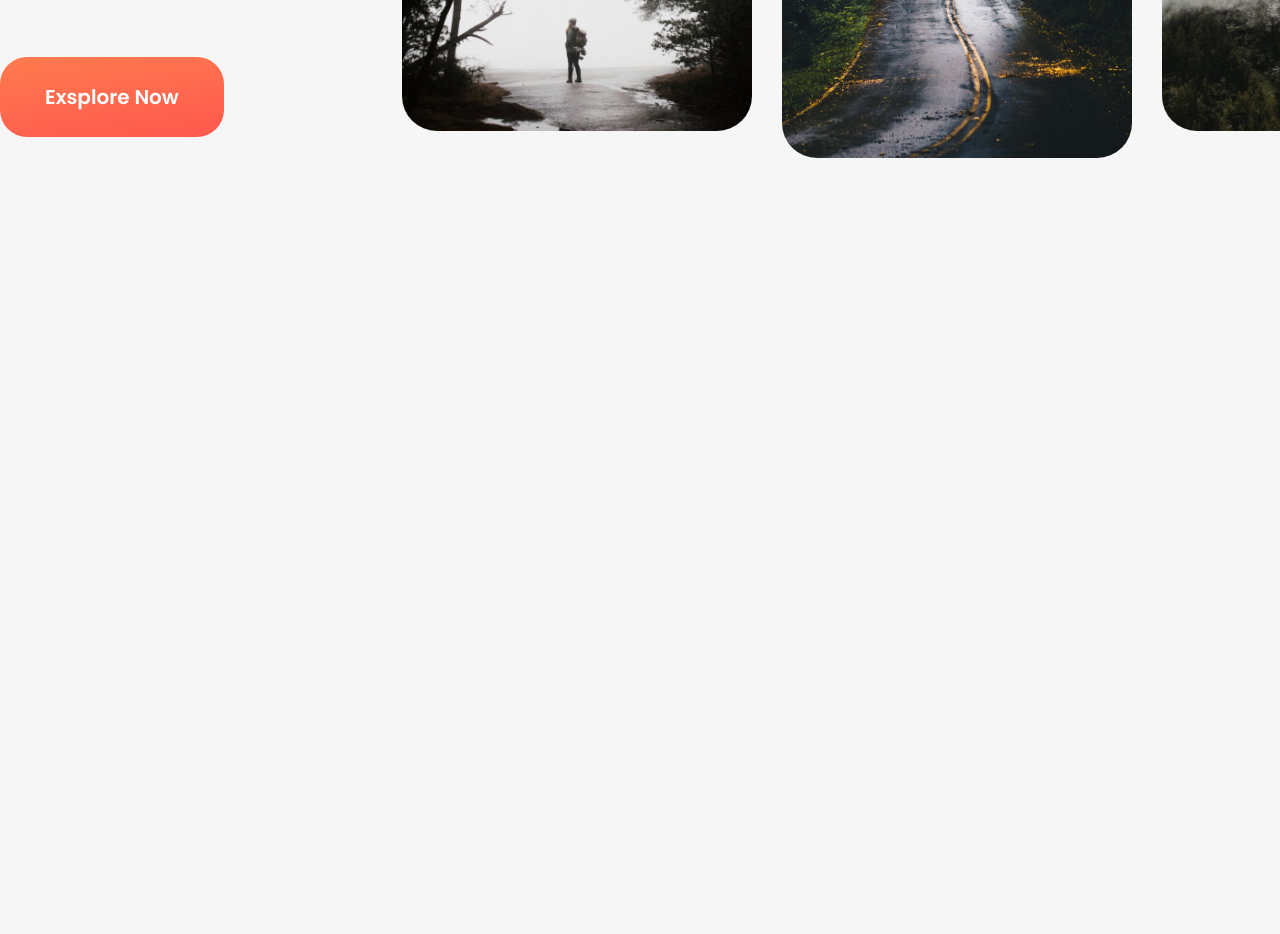
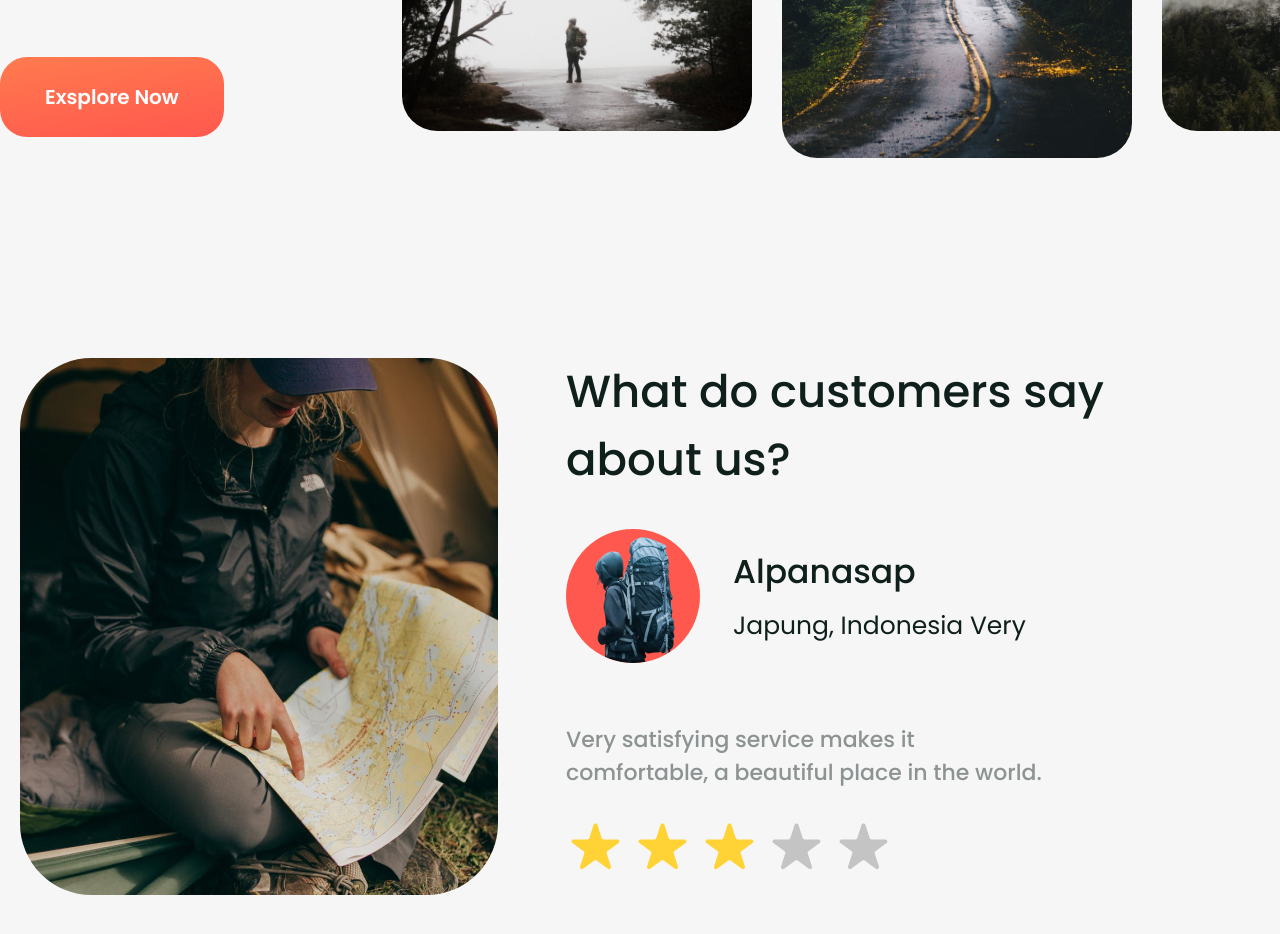
Before and after one commit to VladyslavMolchan/Explorer_the_word, a plain HTML site: page index.html in a window 1280 px wide. Shown: the part 1334-2268 px from the top of the page. Before the commit the page ends 1592 px from the top, so only its background shows below. Drawn offline with nearby package versions, Linux system fonts and the light colour scheme.

Commit message:
section customers

```diff
--- a/css/style.css
+++ b/css/style.css
@@ -302,8 +302,6 @@ body {
 .slider__btn {
     width: 68px;
     height: 68px;
-    border-radius: 34px;
-background: linear-gradient(172deg, #FF7B4E 0%, #FF584E 100%), #8B8B8B;
 
 position: absolute;
 top: 50%;
@@ -318,3 +316,69 @@ z-index: 9;
 .slider__btn--next {
     right: -27px;
 }
+
+/* customers */
+
+.customers {
+    padding: 100px 0 133px;
+}
+
+.customers__row {
+    display: flex;
+    column-gap: 68px;
+}
+
+.customers__img {
+    max-width: 478px;
+
+}
+
+.customers__img img {
+    border-radius: 71.5px;
+}
+
+.custemars__title {
+    max-width: 565px;
+    font-size: 45px;
+    font-weight: 500;
+    margin-bottom: 35px;
+}
+
+/* review */
+
+.review {
+    max-width: 490px;
+}
+
+.review__client {
+    display: flex;
+    align-items: center;
+    column-gap: 33px;
+    margin-bottom: 60px;
+}
+
+.review__client-avatar {
+    overflow: hidden;
+    width: 134px;
+    height: 134px;
+    border-radius: 50%;
+    background-color: #FF584E;
+}
+
+.review__client-title {
+    font-size: 33px;
+    font-weight: 500;
+    margin-bottom: 10px;
+}
+
+.review__client-country {
+    font-size: 25px;
+    color:var(--secondary);
+}
+
+.review__text {
+    margin-bottom: 30px;
+    color: #0f1f1c75;
+    font-size: 22px;
+    font-weight: 500;
+}
--- a/index.html
+++ b/index.html
@@ -85,6 +85,38 @@
                 </div>
             </div>
         </section>
+
+        <section class="customers">
+            <div class="container">
+                <div class="customers__row">
+                    <div class="customers__img">
+                        <img src="./img/customers/Customers.jpg" alt="Customer">
+                    </div>
+                    <div class="customers__content">
+                        <div class="custemars__title">
+                            <p>What do customers say about us?</p>
+                        </div>
+                        <div class="review">
+                            <div class="review__client">
+                                <div class="review__client-avatar">
+                                    <img src="./img/customers/User.png" alt="userAvatar">
+                                </div>
+                                <div class="review__client-desc">
+                                    <h3 class="review__client-title">Alpanasap</h3>
+                                    <p class="review__client-country">Japung, Indonesia Very</p>
+                                </div>
+                            </div>
+                            <div class="review__text">
+                                <p>Very satisfying service makes it comfortable, a beautiful place in the world.  </p>
+                            </div>
+                            <div class="review__reting">
+                                <img src="./img/customers/stars-rating.svg" alt="">
+                            </div>
+                        </div>
+                    </div>
+                </div>
+            </div>
+        </section>
     </main>
 
     <script src="https://cdnjs.cloudflare.com/ajax/libs/jquery/3.7.0/jquery.min.js" integrity="sha512-3gJwYpMe3QewGELv8k/BX9vcqhryRdzRMxVfq6ngyWXwo03GFEzjsUm8Q7RZcHPHksttq7/GFoxjCVUjkjvPdw==" crossorigin="anonymous" referrerpolicy="no-referrer"></script>
```
